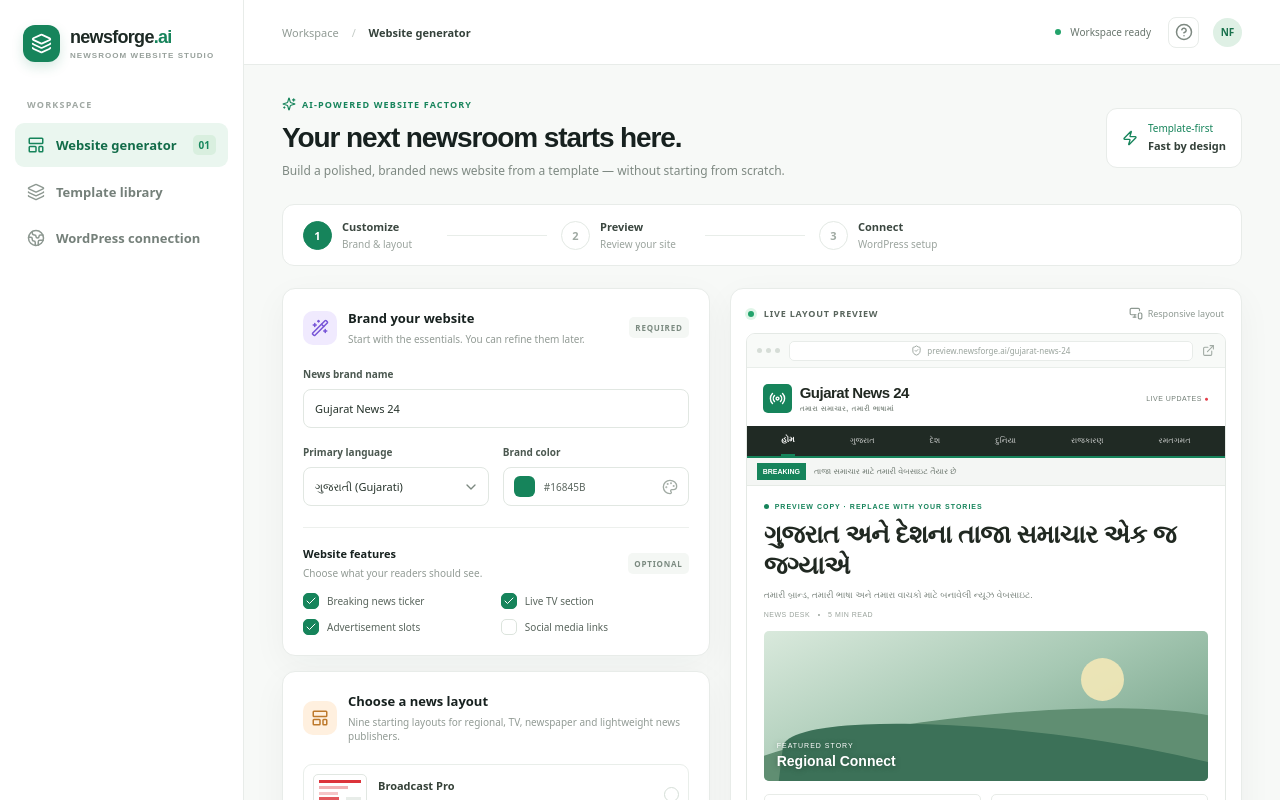
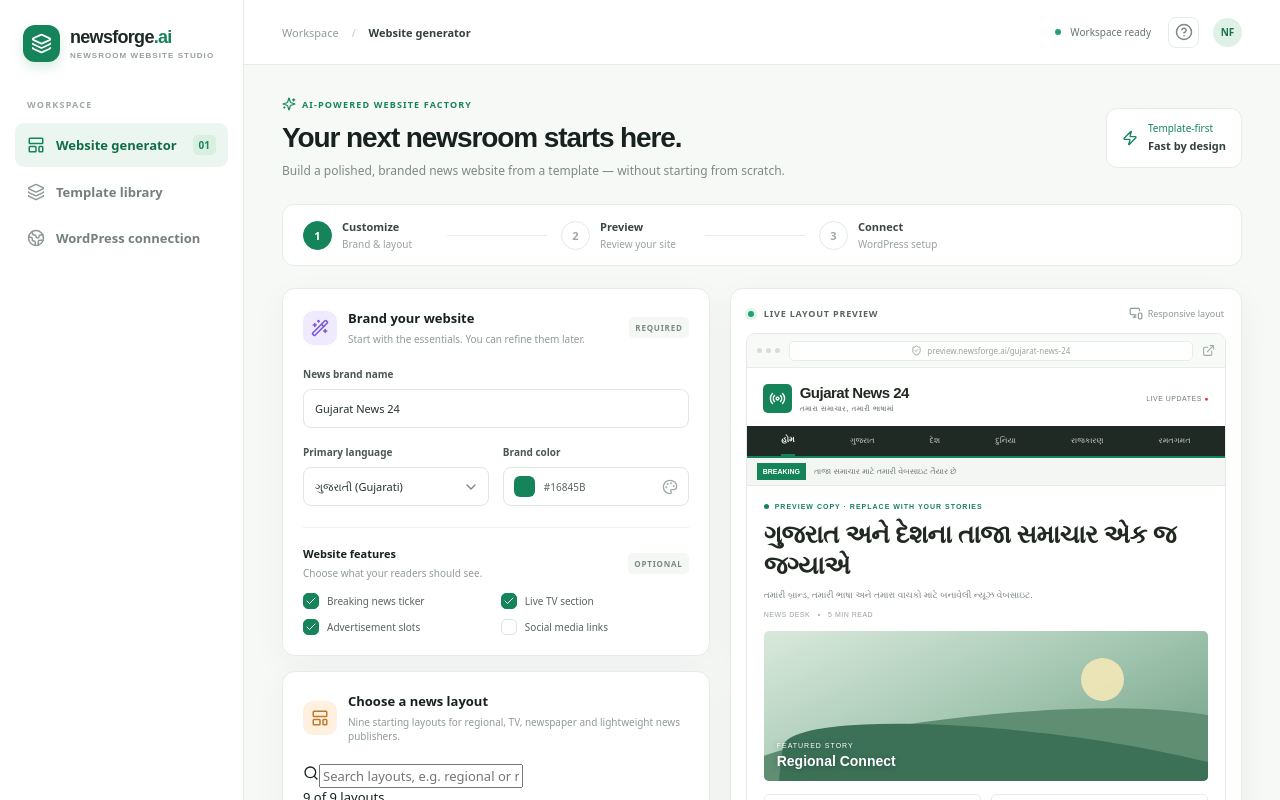
Before and after one commit to ShauryaJoshi1122/newsforge-ai, a Next.js app: page / in a window 1280 px wide. Shown: the top 800 px of the page. Built offline with nearby package versions, Linux system fonts and the light colour scheme.

Commit message:
Improve template discovery with searchable layouts

```diff
--- a/app/page.tsx
+++ b/app/page.tsx
@@ -1,6 +1,6 @@
 "use client";
 import { useMemo, useState } from "react";
-import { ArrowDownToLine, ArrowRight, Check, ChevronDown, CircleHelp, ExternalLink, Globe2, Layers3, LayoutTemplate, LoaderCircle, MonitorSmartphone, Palette, Plus, Radio, ShieldCheck, Sparkles, WandSparkles, Zap } from "lucide-react";
+import { ArrowDownToLine, ArrowRight, Check, ChevronDown, CircleHelp, ExternalLink, Globe2, Layers3, LayoutTemplate, LoaderCircle, MonitorSmartphone, Palette, Plus, Radio, Search, ShieldCheck, Sparkles, WandSparkles, Zap } from "lucide-react";
 import { templates } from "@/lib/templates";
 
 type Config = { siteName: string; language: string; templateId: string; templateName: string; branding: { primaryColor: string }; features: string[]; pages: string[]; categories: string[]; generatedAt: string };
@@ -11,6 +11,7 @@
   const [siteName,setSiteName] = useState("Gujarat News 24");
   const [language,setLanguage] = useState("gu");
   const [templateId,setTemplateId] = useState("regional-connect");
+  const [templateQuery,setTemplateQuery] = useState("");
   const [primaryColor,setPrimaryColor] = useState("#16845b");
   const [enabled,setEnabled] = useState<string[]>(["breaking-ticker","live-tv","ad-slots"]);
   const [config,setConfig] = useState<Config|null>(null);
@@ -25,6 +26,7 @@
   const [wpPublishBusy,setWpPublishBusy] = useState(false);
   const [wpResult,setWpResult] = useState("");
   const selected = useMemo(()=>templates.find(t=>t.id===templateId) ?? templates[0],[templateId]);
+  const visibleTemplates = useMemo(()=>templates.filter(t=>`${t.name} ${t.category} ${t.tags.join(" ")}`.toLowerCase().includes(templateQuery.trim().toLowerCase())),[templateQuery]);
 
   async function generate() {
     setGenerating(true); setError(""); setNotice("");
@@ -108,7 +110,7 @@
             </section>
             <section className="panel" id="template-library">
               <div className="panel-heading"><div className="panel-icon orange"><LayoutTemplate size={18}/></div><div><h2>Choose a news layout</h2><p>Nine starting layouts for regional, TV, newspaper and lightweight news publishers.</p></div></div>
-              <div className="template-list">{templates.map(t=><button key={t.id} className={"template-option "+(templateId===t.id?"selected":"")} onClick={()=>{setTemplateId(t.id);if(primaryColor===selected.accent)setPrimaryColor(t.accent)}}><span className={"template-mini "+t.style} style={{"--accent":t.accent} as React.CSSProperties}><i/><i/><i/><b/><em/></span><span className="template-copy"><b>{t.name}</b><small>{t.category} · {t.tags[0]}</small></span><span className="radio-mark">{templateId===t.id&&<span/>}</span></button>)}</div>
+              <label className="template-search"><Search size={16}/><input aria-label="Search news layouts" value={templateQuery} onChange={e=>setTemplateQuery(e.target.value)} placeholder="Search layouts, e.g. regional or magazine"/>{templateQuery&&<button type="button" aria-label="Clear template search" onClick={()=>setTemplateQuery("")}>Clear</button>}</label><div className="template-results-count">{visibleTemplates.length} of {templates.length} layouts</div><div className="template-list">{visibleTemplates.map(t=><button key={t.id} className={"template-option "+(templateId===t.id?"selected":"")} onClick={()=>{setTemplateId(t.id);if(primaryColor===selected.accent)setPrimaryColor(t.accent)}}><span className={"template-mini "+t.style} style={{"--accent":t.accent} as React.CSSProperties}><i/><i/><i/><b/><em/></span><span className="template-copy"><b>{t.name}</b><small>{t.category} · {t.tags[0]}</small></span><span className="radio-mark">{templateId===t.id&&<span/>}</span></button>)}{visibleTemplates.length===0&&<div className="template-empty">No layouts match “{templateQuery}”. Try “regional”, “business” or “magazine”.</div>}</div>
             </section>
             <button className="generate-button" onClick={generate} disabled={generating||!siteName.trim()}>{generating?<LoaderCircle className="spin" size={18}/>:<Sparkles size={18}/>} {generating?"Generating configuration…":"Generate my website"} <ArrowRight size={18}/></button>
             <p className="secure-note"><ShieldCheck size={14}/> No AI key required for template setup. Your choices stay in this session.</p>
```
